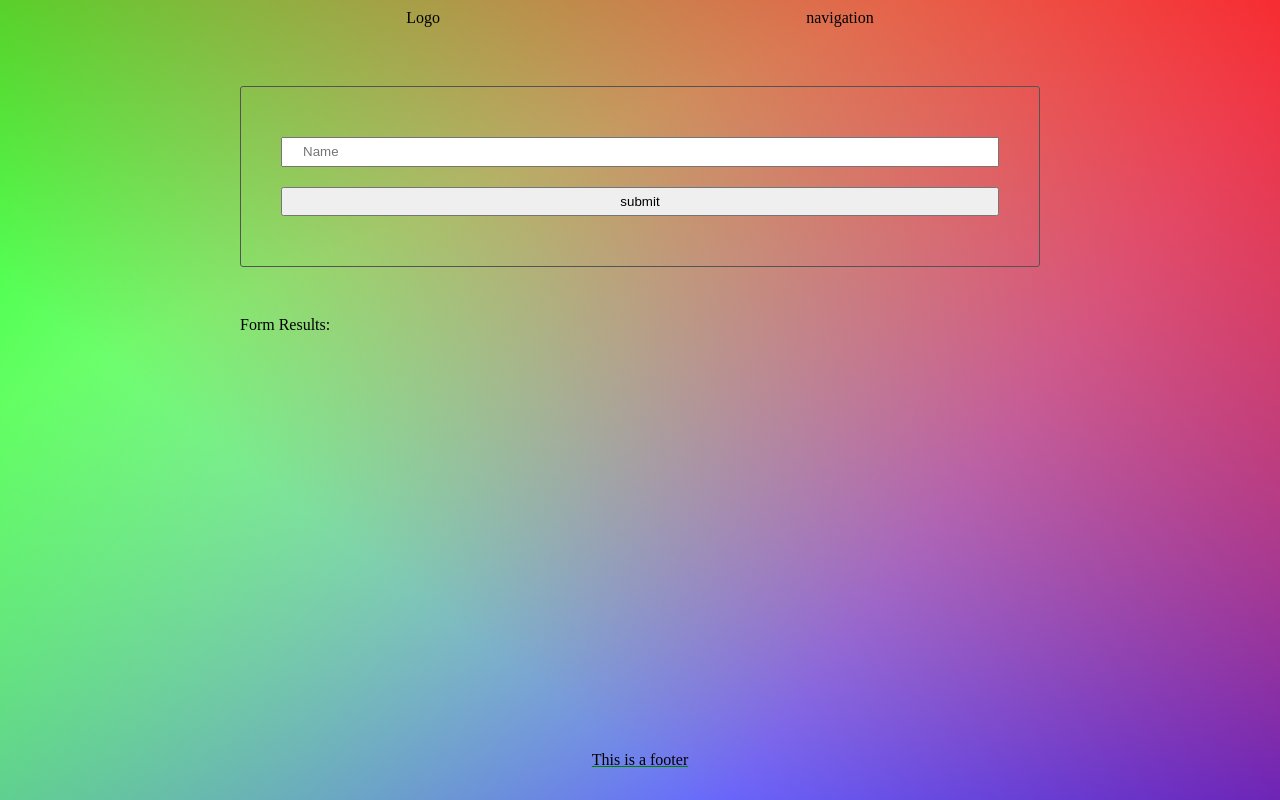
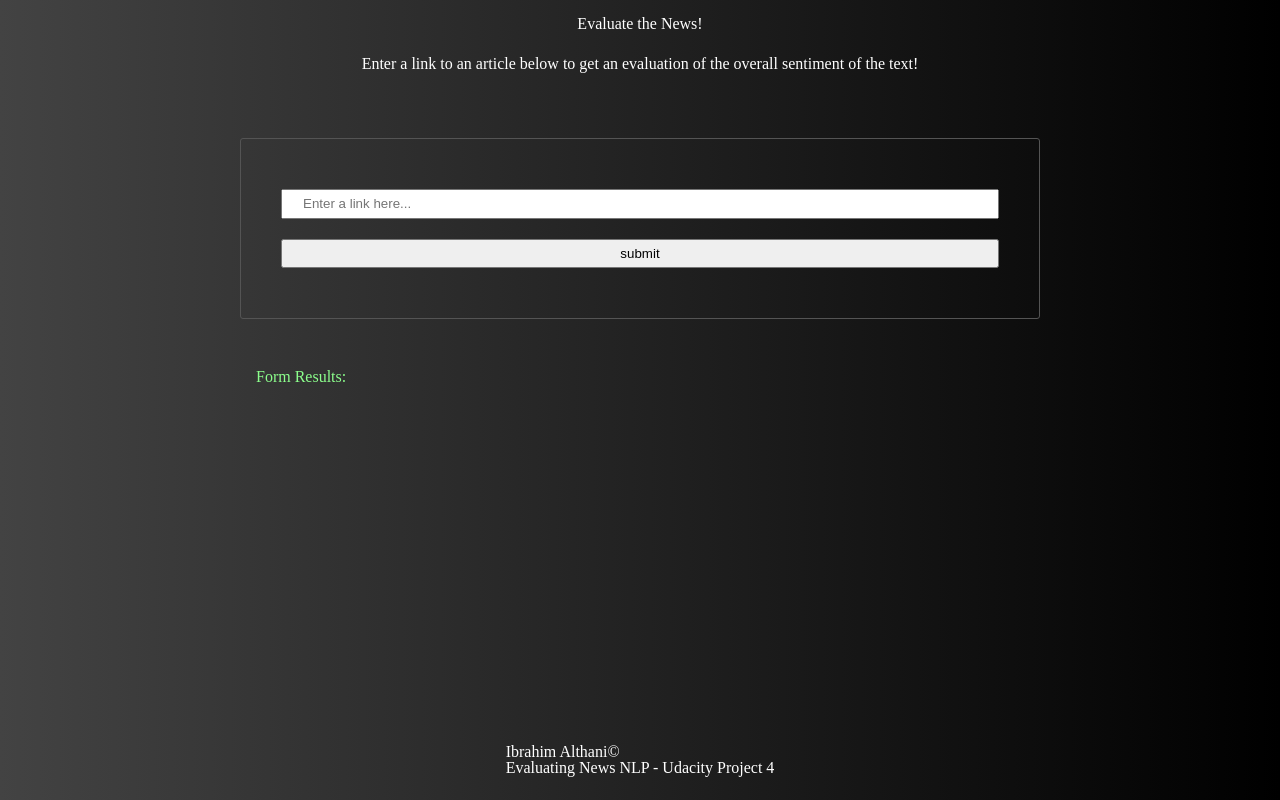
Before and after one commit to althani-sa/evaluate-news-FEWD, a website built with webpack: page src/client/views/index.html in a window 1280 px wide. Built offline with nearby package versions, Linux system fonts and the light colour scheme.

Commit message:
SUMMARY: Styling pages. Added styles and modified SCSS files to create gradient background and customized hover options on items on the DOM. AYLEIN API successfully calls and retrieves sentiment data. Added __test__ directory to create JEST testing on formHandler.js and nameChecker.js

```diff
--- a/package.json
+++ b/package.json
@@ -18,6 +18,8 @@
     "cors": "^2.8.5",
     "dotenv": "^8.2.0",
     "express": "^4.17.1",
+    "minimist": "^1.2.5",
+    "updates": "^10.3.3",
     "webpack": "^4.43.0",
     "webpack-cli": "^3.3.12"
   },
@@ -28,6 +30,7 @@
     "clean-webpack-plugin": "^3.0.0",
     "css-loader": "^3.6.0",
     "html-webpack-plugin": "^4.3.0",
+    "jest": "^26.2.1",
     "mini-css-extract-plugin": "^0.9.0",
     "node-sass": "^4.14.1",
     "optimize-css-assets-webpack-plugin": "^5.0.3",
--- a/src/client/js/formHandler.js
+++ b/src/client/js/formHandler.js
@@ -1,15 +1,18 @@
+import { json } from "body-parser";
+
 export const handleSubmit = (e) => {
     e.preventDefault()
 
     // check what text was put into the form field
     let URL = document.getElementById('name').value
-
     Client.checkForLink(URL)
 
 
     let parseURL = {
         url: URL
     };
+// This is fine as it is, but it would be nicer to see this separated into another function to make sure that no requests go into the server.
+// unless if they are URLS! I don't want to break it.
     fetch('http://localhost:8081/aylien', {
 
         headers: {
@@ -20,8 +23,10 @@ export const handleSubmit = (e) => {
         body: JSON.stringify(parseURL)
     })
     .then(res => res.json())
-    .then(function(res) {
-            document.getElementById('form__results').innerHTML = res.polarity
+        .then((res) => {
+            document.getElementById('form__results').innerHTML = `The link's overall sentiment is... ${res.polarity}`
+            document.getElementById('confidence__results').innerHTML = `Confidence in result is... ${res.polarity_confidence * 100}%`
+            // test to see result in console console.log(res);
     })
 }
 
--- a/src/client/styles/base.scss
+++ b/src/client/styles/base.scss
@@ -2,9 +2,11 @@ body {
     display: flex;
     flex-direction: column;
     min-height: 100vh;
-    background: linear-gradient(217deg, rgba(255,0,0,.8), rgba(255,0,0,0) 70.71%),
-    linear-gradient(127deg, rgba(0,255,0,.8), rgba(0,255,0,0) 70.71%),
-    linear-gradient(336deg, rgba(0,0,255,.8), rgba(0,0,255,0) 70.71%);
+    // https://cssgradient.io/gradient-backgrounds/
+    background: #000000;  /* fallback for old browsers */
+    background: -webkit-linear-gradient(to right, #434343, #000000);  /* Chrome 10-25, Safari 5.1-6 */
+    background: linear-gradient(to right, #434343, #000000); /* W3C, IE 10+/ Edge, Firefox 16+, Chrome 26+, Opera 12+, Safari 7+ */
+
 }
 
 main {
@@ -15,3 +17,30 @@ section {
     max-width: 800px;
     margin: 50px auto;
 }
+
+strong {
+    margin: 1em;
+    color: rgb(140, 255, 140);
+}
+#form__results{
+    margin: 1em;
+    display:flex;
+    justify-items:center;
+    color: rgb(255, 255, 255);
+}
+
+#form__results:hover{
+    text-decoration: underline;
+    text-decoration-color: green;
+}
+#confidence__results{
+    margin:1em;
+    display:flex;
+    justify-items:center;
+    color: rgb(255, 255, 255);
+}
+
+#confidence__results:hover{
+    text-decoration: underline;
+    text-decoration-color: green;
+}
--- a/src/client/styles/footer.scss
+++ b/src/client/styles/footer.scss
@@ -1,10 +1,13 @@
 footer{
     display:flex;
     justify-content: center;
+
     p{
-        color: black;
+        color: white;
         padding: 1rem;
-        margin: 1em;
+        margin: 0.5em;
+    }
+    p:hover{
         text-decoration: underline;
         text-decoration-color: green;
     }
--- a/src/client/styles/header.scss
+++ b/src/client/styles/header.scss
@@ -1,5 +1,23 @@
-header {
+#headline{
+    display:flex;
+    justify-content: center;
+    margin: 0.5em;
+    padding: 0.5em;
+    color:white;
+}
+#headline:hover {
+    text-decoration: underline;
+    text-decoration-color: green;
+}
+#subtitle{
     display: flex;
-    justify-content: space-evenly;
-    padding: 10px 40px;
+    justify-content: center;
+    color: white;
+    display:flex;
+    margin: 0.5em;
+    padding: 0.5em;
 }
+#subtitle:hover{
+    background: rgb(11,255,0);
+    background: linear-gradient(90deg, rgba(11,255,0,1) 0%, rgba(0,0,0,1) 100%);
+}
--- a/src/client/views/index.html
+++ b/src/client/views/index.html
@@ -2,41 +2,34 @@
 <html lang="en" dir="ltr">
     <head>
         <meta charset="utf-8">
-        <title>Test</title>
-        <!-- <link rel="stylesheet" href="/styles/resets.css">
-        <link rel="stylesheet" href="/styles/base.css">
-        <link rel="stylesheet" href="/styles/header.css">
-        <link rel="stylesheet" href="/styles/form.css">
-        <link rel="stylesheet" href="/styles/footer.css"> -->
+        <title>Evalute the News!</title>
     </head>
 
     <body>
 
         <header>
-            <div class="">
-                Logo
-            </div>
-            <div class="">
-                navigation
-            </div>
+            <h1 id = "headline">Evaluate the News!</h1>
+            <h2 id = "subtitle">Enter a link to an article below to get an evaluation of the overall sentiment of the text! </h2>
         </header>
 
         <main>
             <section>
                 <form class="" onsubmit="return Client.handleSubmit(event)">
-                    <input id="name" type="text" name="input" value="" placeholder="Name">
+                    <input id="name" type="text" name="input" value="" placeholder="Enter a link here...">
                     <input type="submit" name="" value="submit" onclick="return Client.handleSubmit(event)" onsubmit="return Client.handleSubmit(event)">
                 </form>
             <section>
 
             <section>
-                <strong>Form Results:</strong>
+                <strong>Form Results:<br></strong>
                 <div id="form__results"></div>
+
+                <div id="confidence__results"></div>
             </section>
         </main>
 
         <footer>
-            <p>This is a footer</p>
+            <p>Ibrahim Althani&copy; <br>Evaluating News NLP - Udacity Project 4</p>
         </footer>
 
     </body>
```
Also changed, not shown: __test__/formHandler.test.js (added), __test__/nameChecker.test.js (added), 1 other file.
